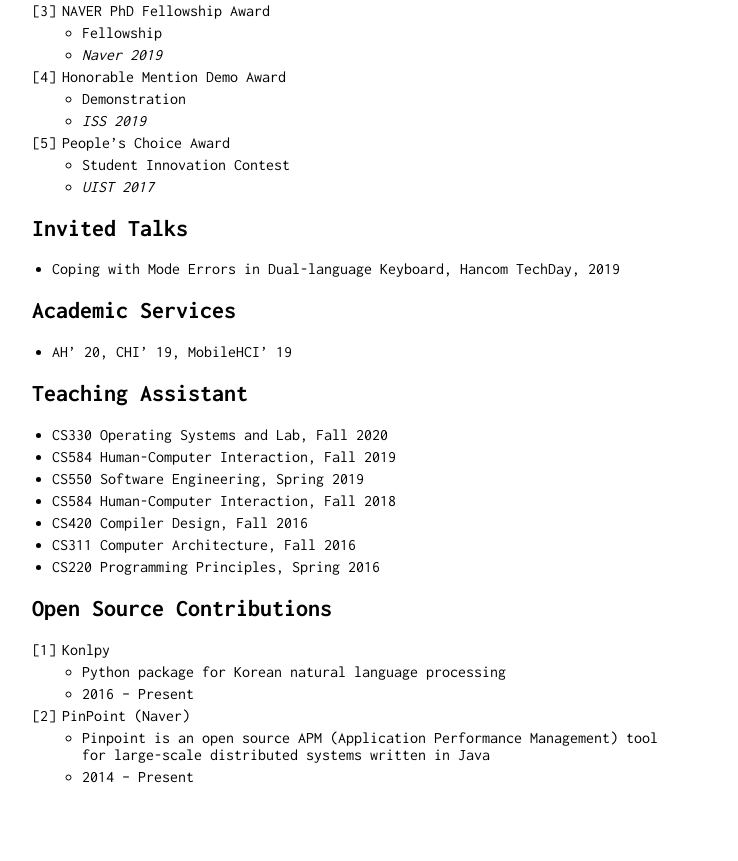
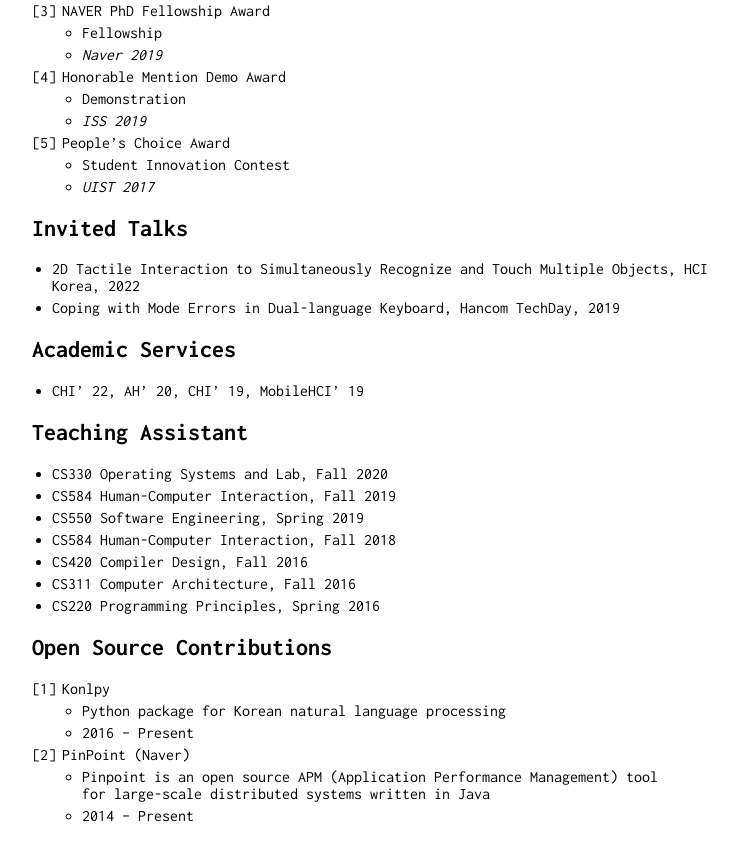
Before and after one commit to pinetree408/pinetree408.github.io, a Jekyll site: the page built from index.md, in a window 1280 px wide and 900 px high, scrolled down 1271 px. Shown: the top 861 px of the window, without its empty margins (258-996 px from the left). Built offline with Jekyll 4.4.1, drawn with Linux system fonts in a browser that asks for light colours.

Commit message:
Update index.md

```diff
--- a/index.md
+++ b/index.md
@@ -77,12 +77,13 @@
 
 ## Invited Talks
 
+- 2D Tactile Interaction to Simultaneously Recognize and Touch Multiple Objects, HCI Korea, 2022
 - Coping with Mode Errors in Dual-language Keyboard, Hancom TechDay, 2019
 
 
 ## Academic Services
 
-- AH' 20, CHI’ 19, MobileHCI’ 19
+- CHI' 22, AH' 20, CHI’ 19, MobileHCI’ 19
 
 
 ## Teaching Assistant
```
